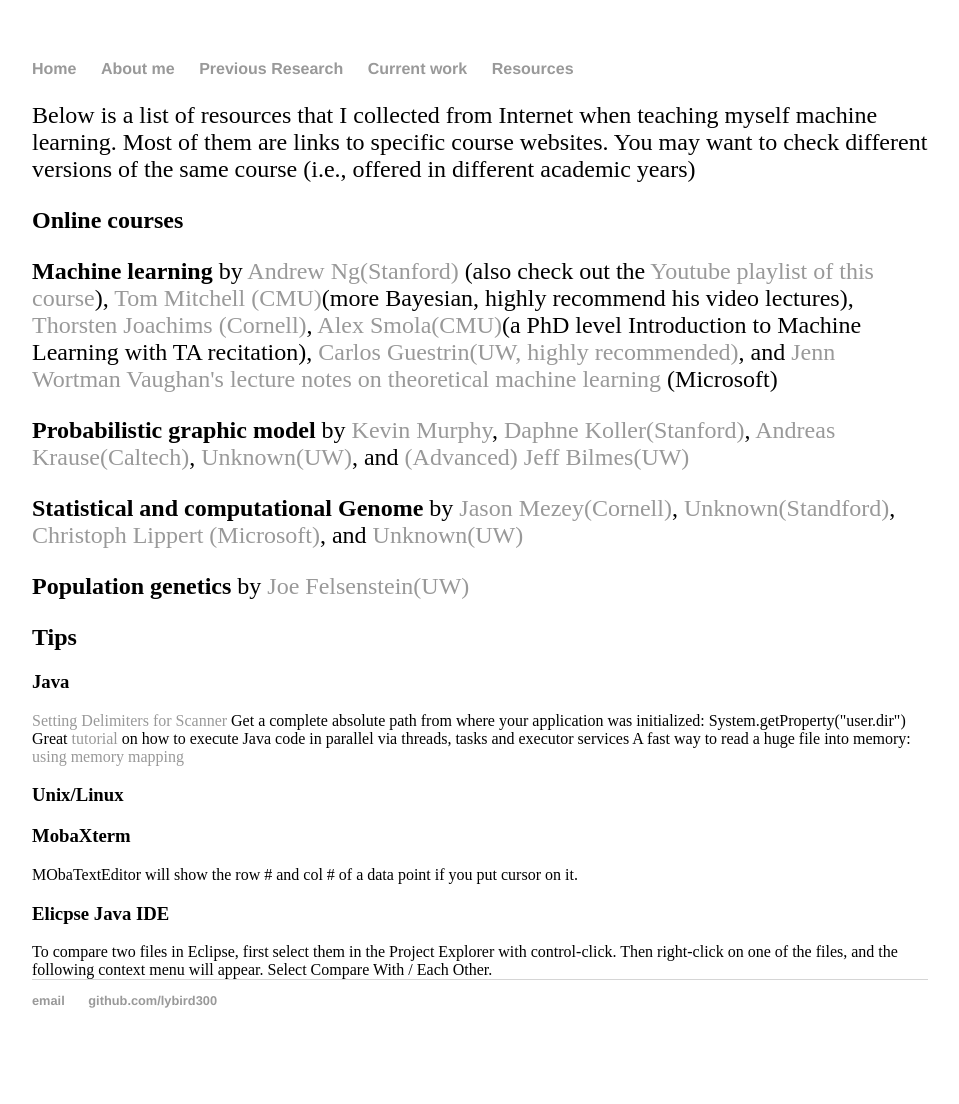
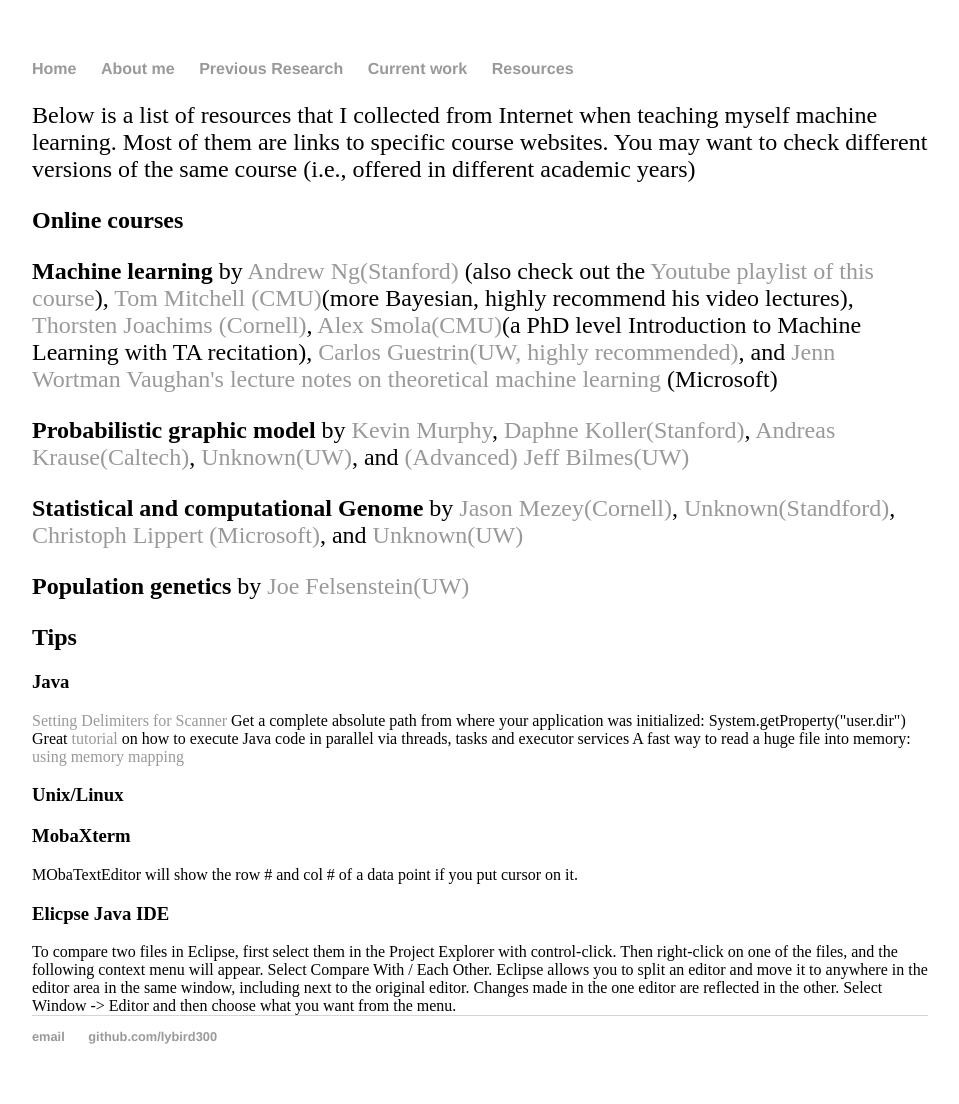
Before and after one commit to lybird300/lybird300.github.io, a Jekyll site: the page built from resources/index.html, in a window 1280 px wide. Shown: the whole page, without its empty margins (160-1119 px from the left). Built offline with Jekyll 4.4.1, drawn with Linux system fonts in a browser that asks for light colours; before the commit the page ends 1068 px from its top, so only the background shows below that.

Commit message:
Update index.html

```diff
--- a/resources/index.html
+++ b/resources/index.html
@@ -29,4 +29,6 @@
 
 <h3>Elicpse Java IDE</h3>
 To compare two files in Eclipse, first select them in the Project Explorer with control-click. Then right-click on one of the files, and the following context menu will appear. Select Compare With / Each Other.
+
+Eclipse allows you to split an editor and move it to anywhere in the editor area in the same window, including next to the original editor. Changes made in the one editor are reflected in the other. Select Window -> Editor and then choose what you want from the menu.
 </div><!-- /.blurb -->
```
